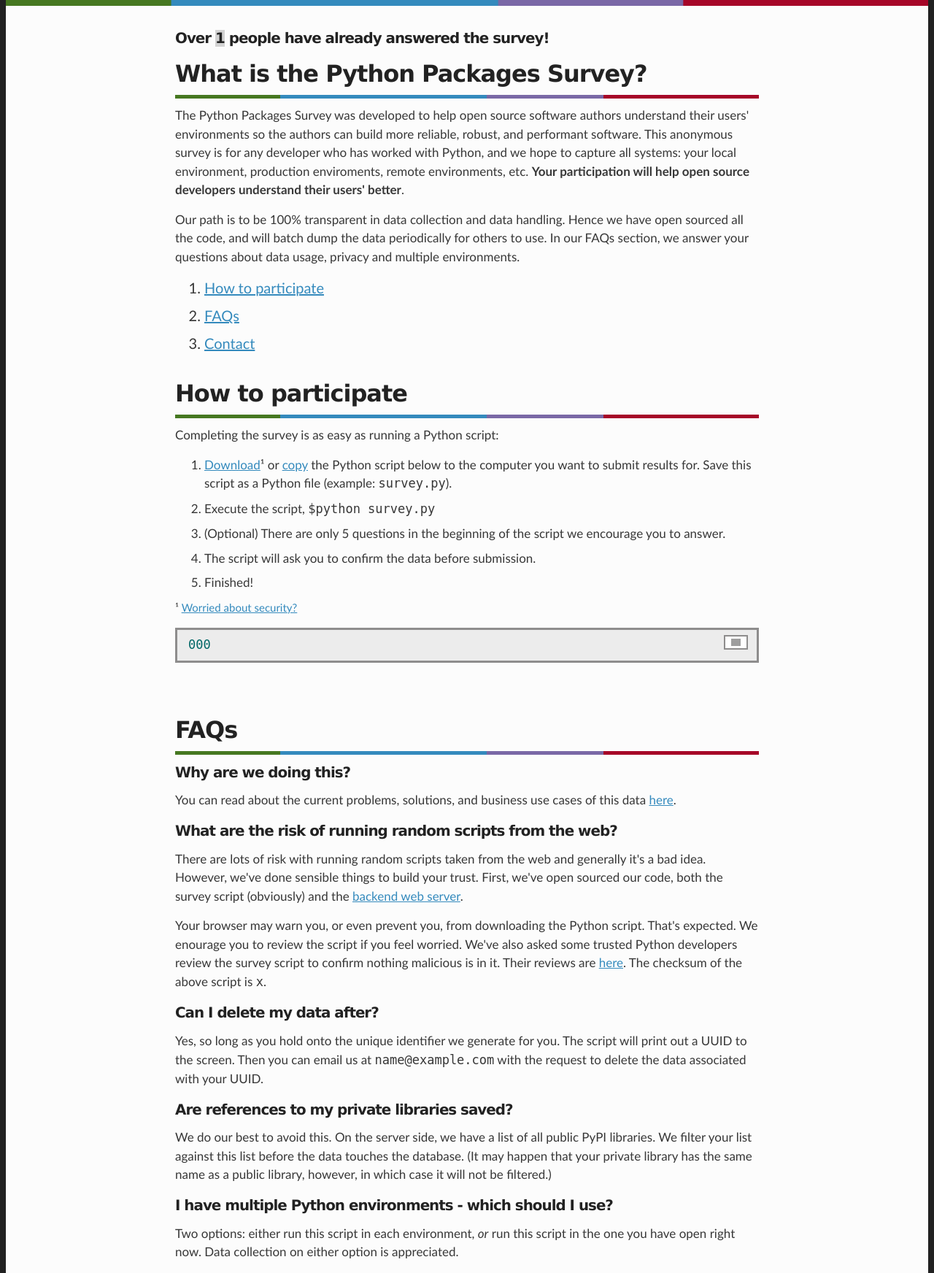
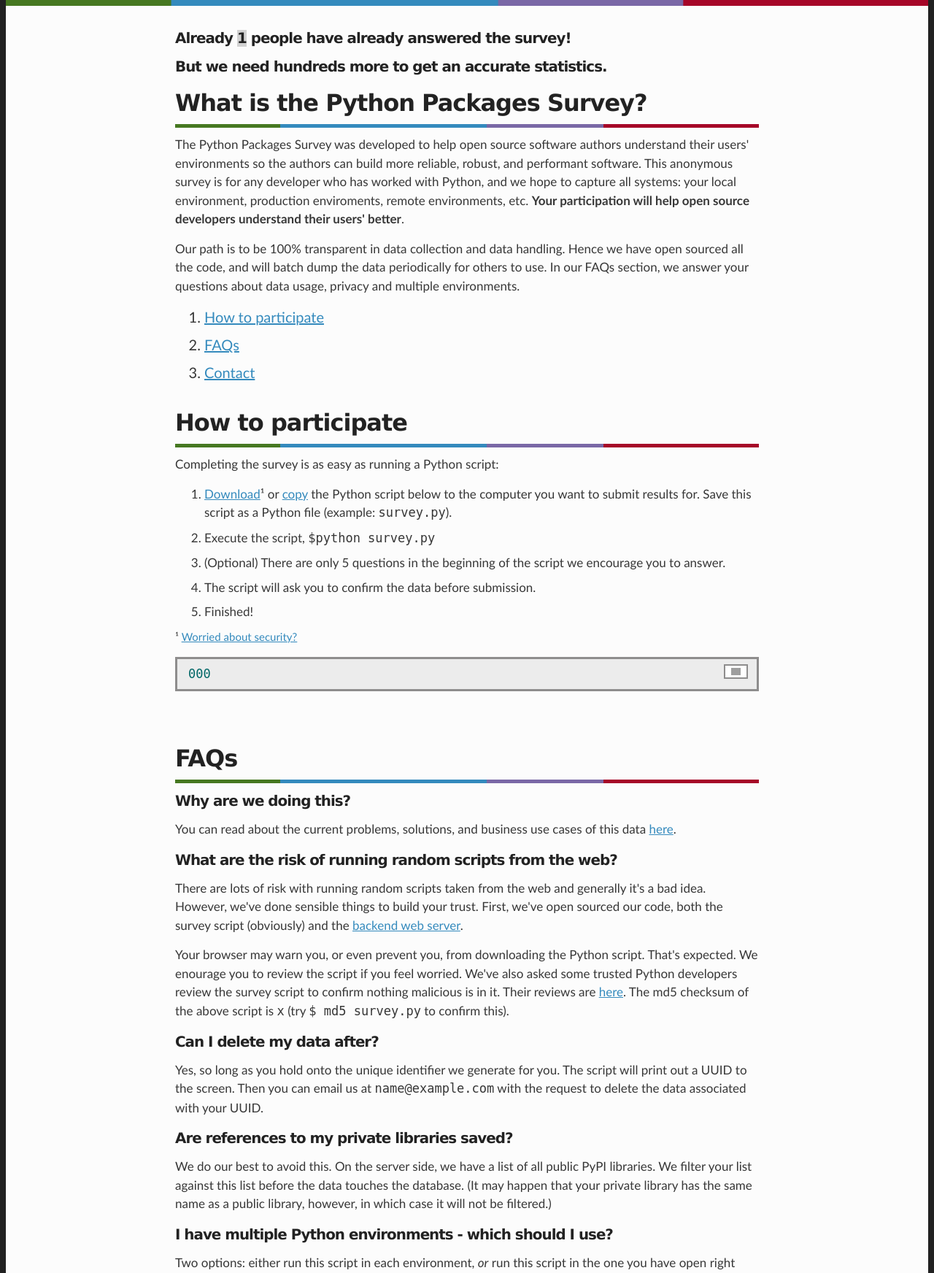
Before and after one commit to CamDavidsonPilon/python_packages_survey, a Flask app: template templates/index.html in a window 1280 px wide. Shown: the part 197-1941 px from the top of the page at 73% size. Run offline with Flask 2, Linux system fonts and the light colour scheme; the template is opened without the code that fills it: most values are stand-ins (such as "Sample title", 1, 10 or a date in 2020); some libraries are stand-ins or nearby versions; grey boxes are pictures that could not be loaded.

Commit message:
copy on index

```diff
--- a/templates/index.html
+++ b/templates/index.html
@@ -19,7 +19,10 @@
     </div>
     <div id="main_content_wrap">
       <section id="main_content" class="inner">
-        <h3> Over <span style="background: #d2d2d2">{{count}}</span> people have already answered the survey!</h3>
+        <h3> Already <span style="background: #d2d2d2">{{count}}</span> people have already answered the survey!</h3>
+        {% if count < 100 %}
+        <h3> But we need hundreds more to get an accurate statistics.</h3>
+        {% else %}{% endif %}
 
         <h2> What is the Python Packages Survey? </h2>
         <p> The Python Packages Survey was developed to help open source software authors understand their users' environments so the authors can build more reliable, robust, and performant software. This anonymous survey is for any developer who has worked with Python, and we hope to capture all systems: your local environment, production enviroments, remote environments, etc. <b>Your participation will help open source developers understand their users' better</b>.</p>
@@ -61,7 +64,7 @@
       <h3 id="security"> What are the risk of running random scripts from the web? </h3>
       <p>There are lots of risk with running random scripts taken from the web and generally it's a bad idea. However, we've done sensible things to build your trust. First, we've open sourced our code, both the survey script (obviously) and the <a href="https://github.com/CamDavidsonPilon/pip_packages_survey">backend web server</a>.
 
-      </p> Your browser may warn you, or even prevent you, from downloading the Python script. That's expected. We enourage you to review the script if you feel worried. We've also asked some trusted Python developers review the survey script to confirm nothing malicious is in it. Their reviews are <a href="https://github.com/CamDavidsonPilon/python_packages_survey/issues/2">here</a>. The checksum of the above script is <code>{{md5hash}}</code>.</p>
+      </p> Your browser may warn you, or even prevent you, from downloading the Python script. That's expected. We enourage you to review the script if you feel worried. We've also asked some trusted Python developers review the survey script to confirm nothing malicious is in it. Their reviews are <a href="https://github.com/CamDavidsonPilon/python_packages_survey/issues/2">here</a>. The md5 checksum of the above script is <code>{{md5hash}}</code> (try <code>$ md5 survey.py</code> to confirm this).</p>
 
       <h3> Can I delete my data after? </h3>
       <p> Yes, so long as you hold onto the unique identifier we generate for you. The script will print out a UUID to the screen. Then you can email us at <code>{{email}}</code> with the request to delete the data associated with your UUID.</p>
```
